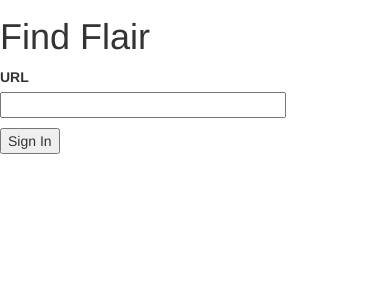
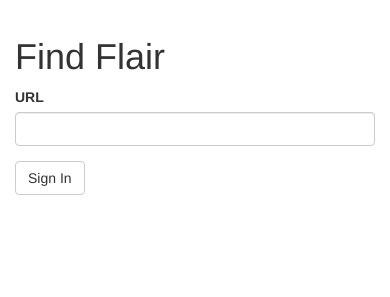
Before and after one commit to gauravchopracg/Reddit-Flare-Detection, a Flask app: page /login in a window 390 px wide. Shown: the part 55-352 px from the top of the page. Run offline with Flask 2, Linux system fonts and the light colour scheme; parts of the project's set-up code (start-up, migrations or seed data) failed here and were passed over; some libraries are stand-ins or nearby versions.

Commit message:
Releasing V12

```diff
--- a/templates/login.html
+++ b/templates/login.html
@@ -1,7 +1,7 @@
-{% extends "base.html" %}
+{% extends 'base.html' %}
 {% import 'bootstrap/wtf.html' as wtf %}
 
-{% block content %}
+{% block app_content %}
     {% if predicted_flair %}
     <h2> The predicted flair is: {{ predicted_flair}}!</h2>
     {% endif %}
@@ -9,15 +9,9 @@
     <h2> The actual flair is: {{ actual_flair }}!</h2>
     {% endif %}
     <h1>Find Flair</h1>
-    <form action="" method="post" novalidate>
-        {{ form.hidden_tag() }}
-        <p>
-            {{ form.url.label }}<br>
-            {{ form.url(size=32) }}<br>
-            {% for error in form.url.errors %}
-            <span style="color: red;">[{{ error }}]</span>
-            {% endfor %}
-        </p>
-        <p>{{ form.submit() }}</p>
-    </form>
+    <div class="row">
+        <div class="col-md-4">
+            {{ wtf.quick_form(form) }}
+        </div>
+    </div>
 {% endblock %}
```
